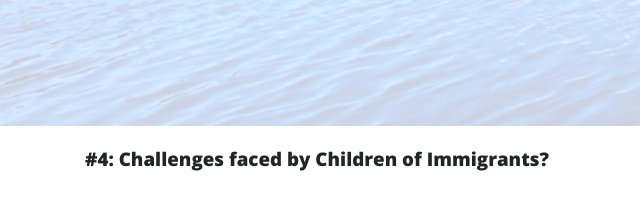
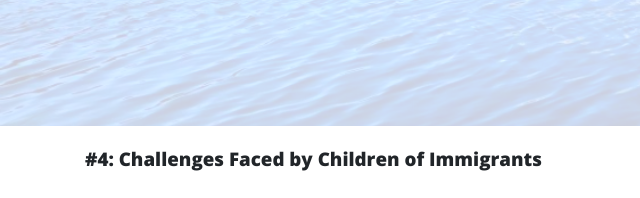
Before and after one commit to vanika-hans/vanikahans.com, a website: page blog.html in a window 1280 px wide. Shown: the part 10200-10398 px from the top of the page, 0-640 px from the left. Drawn offline with nearby package versions, Linux system fonts and the light colour scheme.

Commit message:
Fixed typo in immigrants

```diff
--- a/blog.html
+++ b/blog.html
@@ -451,7 +451,7 @@ th, td {
 		<div class="row">
 	</div>
 
-	<h5><a id="post4"></a><br>#4: Challenges faced by Children of Immigrants?</h5>
+	<h5><a id="post4"></a><br>#4: Challenges Faced by Children of Immigrants</h5>
 	<p>[08/27/2020]<br>Oftentimes, in spite of all the difficult times and experiences immigrants have gone through to provide their families with a better life, it’s overlooked that the descendents of immigrants may have all kinds of issues as a result of this. That being said, here are some general patterns I have seen through both my own and friends’ experiences. My intentions here are to lay out some relatable experiences/values by children of immigrants in effort to connect and unite one another, and to raise awareness. Of course, everyone’s experiences are different, but here are some common patterns:
          <ol>
 
```
